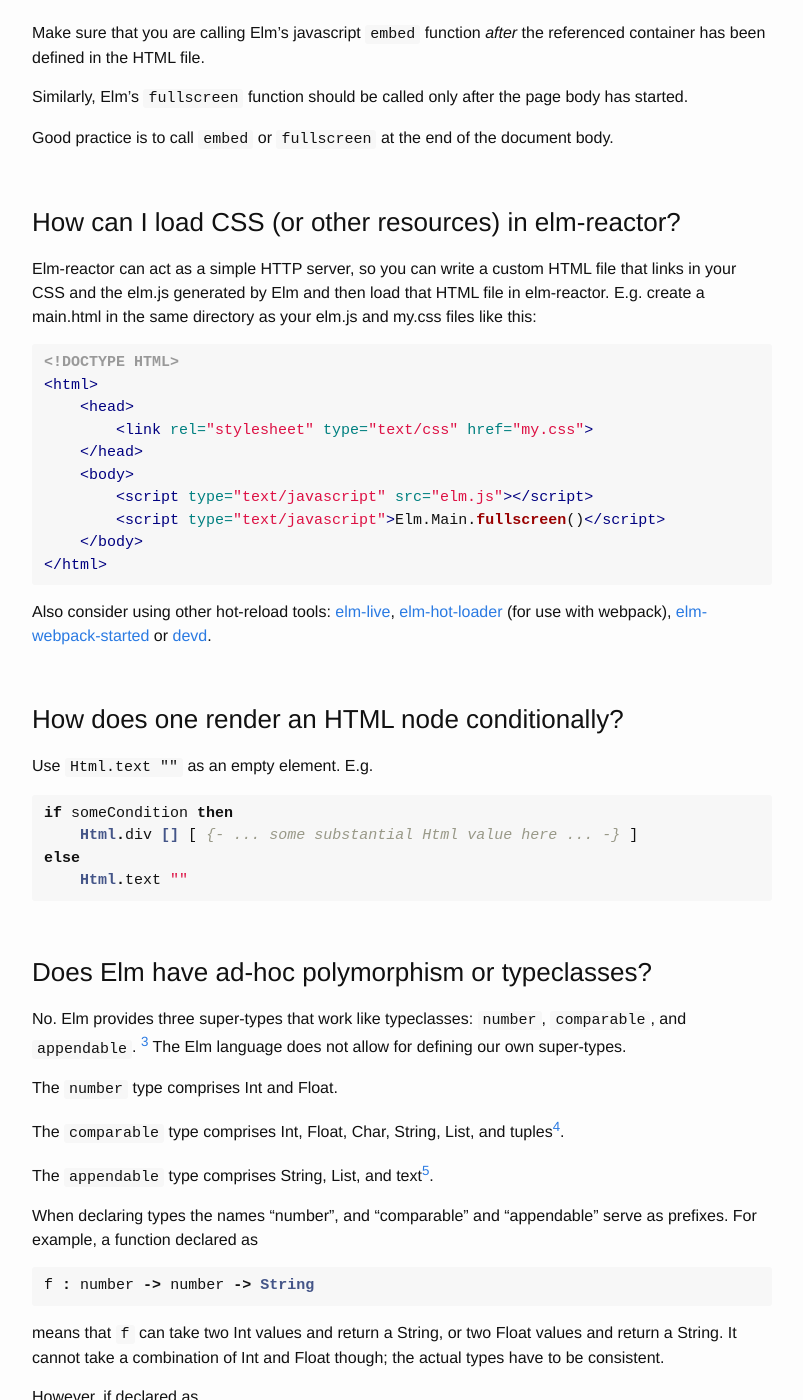
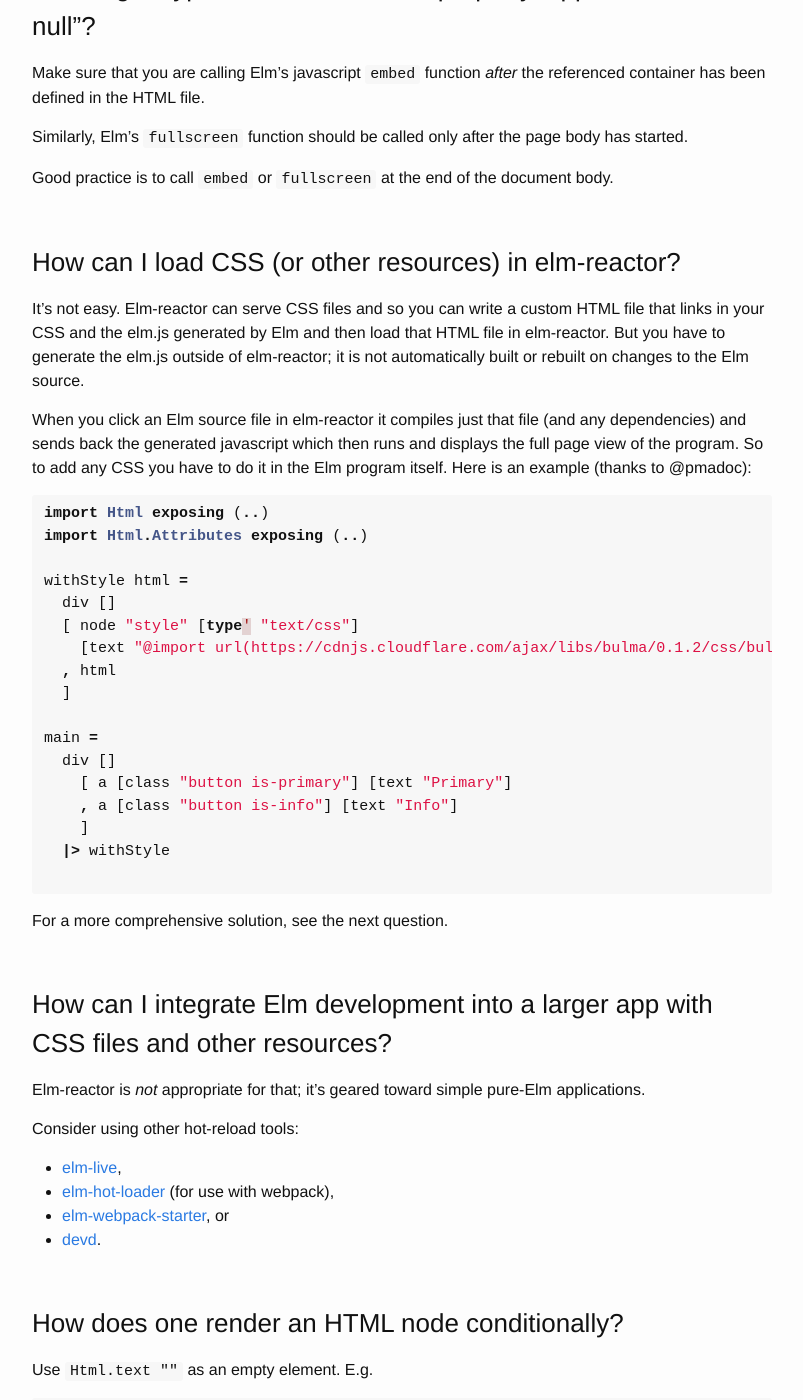
Before and after one commit to gunnarahlberg/elm-faq, a Jekyll site: the page built from index.md, in a window 1280 px wide and 1400 px high, scrolled down 7621 px. Shown: the whole window, without its empty margins (238-1041 px from the left). Built offline with Jekyll 4.4.1, drawn with Linux system fonts in a browser that asks for light colours; some of the changed text lies outside the part shown.

Commit message:
another go at CSS and elm-reactor

````diff
--- a/index.md
+++ b/index.md
@@ -260,29 +260,49 @@ Good practice is to call `embed` or `fullscreen` at the end of the document body
 
 ### How can I load CSS (or other resources) in elm-reactor?
 
-Elm-reactor can act as a simple HTTP server, so you can write a custom HTML file
-that links in your CSS and the elm.js generated by Elm and then load that HTML
-file in elm-reactor. E.g. create a main.html in the same directory as your
-elm.js and my.css files like this:
+It's not easy. Elm-reactor can serve CSS files and so you can write a custom
+HTML file that links in your CSS and the elm.js generated by Elm and then load
+that HTML file in elm-reactor. But you have to generate the elm.js outside of
+elm-reactor; it is not automatically built or rebuilt on changes to the Elm source.
 
-```html
-<!DOCTYPE HTML>
-<html>
-    <head>
-        <link rel="stylesheet" type="text/css" href="my.css">
-    </head>
-    <body>
-        <script type="text/javascript" src="elm.js"></script>
-        <script type="text/javascript">Elm.Main.fullscreen()</script>
-    </body>
-</html>
+When you click an Elm source file in elm-reactor it compiles just that file (and
+any dependencies) and sends back the generated javascript which then runs and
+displays the full page view of the program. So to add any CSS you have to do it
+in the Elm program itself. Here is an example (thanks to @pmadoc):
+
+```elm
+import Html exposing (..)
+import Html.Attributes exposing (..)
+
+withStyle html =
+  div []
+  [ node "style" [type' "text/css"]
+    [text "@import url(https://cdnjs.cloudflare.com/ajax/libs/bulma/0.1.2/css/bulma.min.css)"]
+  , html
+  ]
+
+main =
+  div []
+    [ a [class "button is-primary"] [text "Primary"]
+    , a [class "button is-info"] [text "Info"]
+    ]
+  |> withStyle
+
 ```
 
-Also consider using other hot-reload tools:
-[elm-live](https://github.com/tomekwi/elm-live),
-[elm-hot-loader](https://github.com/fluxxu/elm-hot-loader) (for use with webpack),
-[elm-webpack-started](https://github.com/moarwick/elm-webpack-starter)
-or [devd](https://github.com/cortesi/devd).
+For a more comprehensive solution, see the next question.
+
+
+### How can I integrate Elm development into a larger app with CSS files and other resources?
+
+Elm-reactor is *not* appropriate for that; it's geared toward simple pure-Elm applications.
+
+Consider using other hot-reload tools:
+
+* [elm-live](https://github.com/tomekwi/elm-live),
+* [elm-hot-loader](https://github.com/fluxxu/elm-hot-loader) (for use with webpack),
+* [elm-webpack-starter](https://github.com/moarwick/elm-webpack-starter), or
+* [devd](https://github.com/cortesi/devd).
 
 
 ### How does one render an HTML node conditionally?
````
